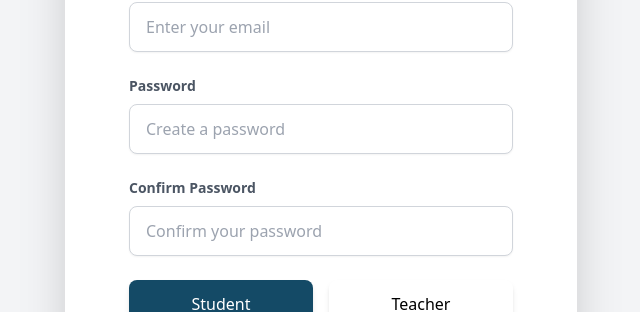
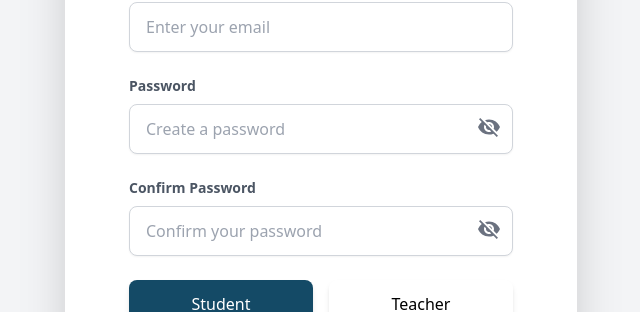
Before and after one commit to Bz14/Unique-Minds-E-learning, a Next.js app in the folder Frontend/unique-minds/: page /signup in a window 1280 px wide. Shown: the part 300-612 px from the top of the page, without its empty margins (319-959 px from the left). Built offline with nearby package versions, Linux system fonts and the light colour scheme.

Commit message:
Password visibility toggling implemented.

```diff
--- a/Frontend/unique-minds/src/app/signup/page.tsx
+++ b/Frontend/unique-minds/src/app/signup/page.tsx
@@ -1,7 +1,12 @@
+"use client";
 import Link from "next/link";
 import { FcGoogle } from "react-icons/fc";
+import { MdVisibility, MdVisibilityOff } from "react-icons/md";
+import { useState } from "react";
 
 const SignUp = () => {
+  const [passwordVisible, setPasswordVisible] = useState(true);
+  const [confirmPasswordVisible, setConfirmPasswordVisible] = useState(true);
   return (
     <div className="min-h-screen flex items-center justify-center bg-gray-100">
       <div className="shadow-2xl rounded-lg overflow-hidden max-w-lg w-full bg-white mt-10 mx-auto">
@@ -30,25 +35,51 @@ const SignUp = () => {
                 className="mt-2 block w-full px-4 py-3 border border-gray-300 rounded-lg shadow-sm focus:outline-none focus:ring-2 focus:ring-indigo-500 focus:border-indigo-500 text-gray-700"
               />
             </div>
-            <div>
+            <div className="relative">
               <label className="block text-sm font-semibold text-gray-600">
                 Password
               </label>
               <input
-                type="password"
+                type={passwordVisible ? "password" : "text"}
                 placeholder="Create a password"
                 className="mt-2 block w-full px-4 py-3 border border-gray-300 rounded-lg shadow-sm focus:outline-none focus:ring-2 focus:ring-indigo-500 focus:border-indigo-500 text-gray-700"
               />
+              <div
+                className="absolute inset-y-0 right-3 flex items-center cursor-pointer"
+                onClick={() => setPasswordVisible(!passwordVisible)}
+              >
+                <span className="mt-6">
+                  {passwordVisible ? (
+                    <MdVisibilityOff size={24} className="text-gray-500" />
+                  ) : (
+                    <MdVisibility size={24} className="text-gray-500" />
+                  )}
+                </span>
+              </div>
             </div>
-            <div>
+            <div className="relative">
               <label className="block text-sm font-semibold text-gray-600">
                 Confirm Password
               </label>
               <input
-                type="password"
+                type={confirmPasswordVisible ? "password" : "text"}
                 placeholder="Confirm your password"
                 className="mt-2 block w-full px-4 py-3 border border-gray-300 rounded-lg shadow-sm focus:outline-none focus:ring-2 focus:ring-indigo-500 focus:border-indigo-500 text-gray-700"
               />
+              <div
+                className="absolute inset-y-0 right-3 flex items-center cursor-pointer"
+                onClick={() =>
+                  setConfirmPasswordVisible(!confirmPasswordVisible)
+                }
+              >
+                <span className="mt-6">
+                  {passwordVisible ? (
+                    <MdVisibilityOff size={24} className="text-gray-500" />
+                  ) : (
+                    <MdVisibility size={24} className="text-gray-500" />
+                  )}
+                </span>
+              </div>
             </div>
             <div className="flex space-x-4 justify-center">
               <button
```
